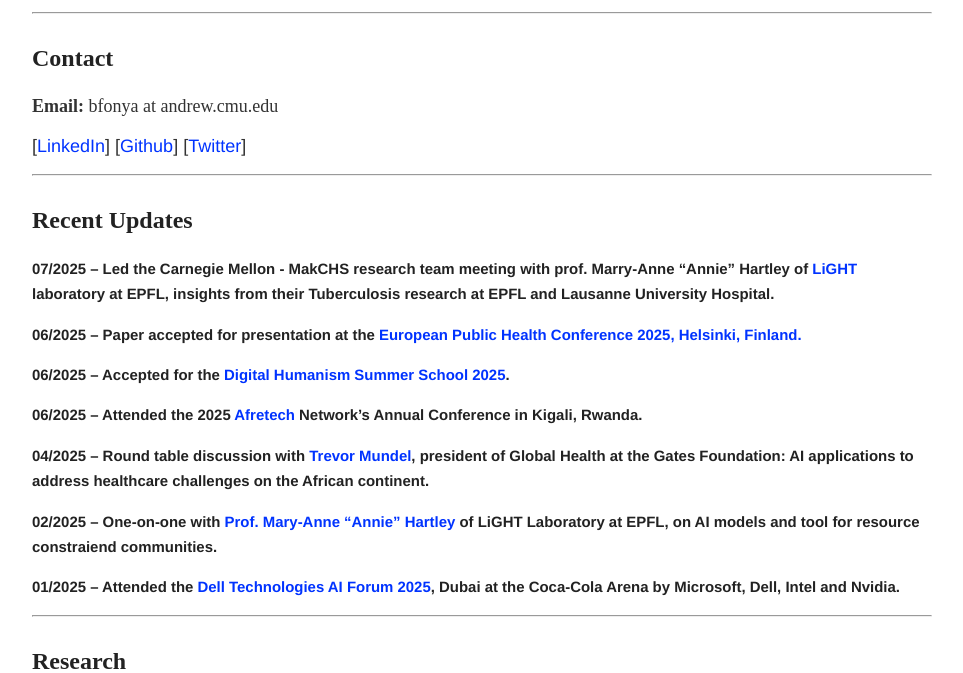
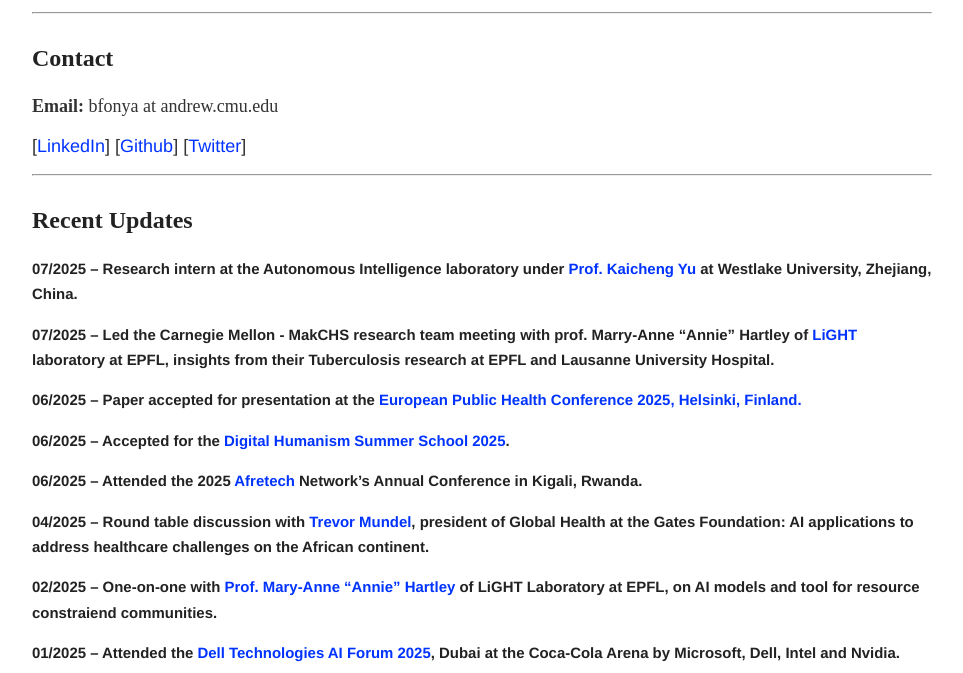
Before and after one commit to FonyaBrandone/FonyaBrandone.github.io, a Jekyll site: the page built from index.md, in a window 1280 px wide and 900 px high, scrolled down 411 px, cut to the strip 0-673 px from the top of the window. Shown: the whole strip, without its empty margins (158-1121 px from the left). Built offline with Jekyll 4.4.1, drawn with Linux system fonts in a browser that asks for light colours.

Commit message:
Updated news

```diff
--- a/index.md
+++ b/index.md
@@ -39,6 +39,8 @@ Apart from work, I enjoy travelling, reading and watching documentaries.
 ## <span style="font-family:'Candara Light';">Recent Updates</span>
 
 <span style="font-family:'Candara Light';">
+
+##### **07/2025** – Research intern at the Autonomous Intelligence laboratory under <a href='https://www.light-laboratory.org/'>Prof. Kaicheng Yu</a> at Westlake University, Zhejiang, China. <br>
 
 ##### **07/2025** – Led the Carnegie Mellon - MakCHS research team meeting with prof. Marry-Anne "Annie" Hartley of <a href='https://www.light-laboratory.org/'>LiGHT</a> laboratory at EPFL, insights from their Tuberculosis research at EPFL and Lausanne University Hospital. <br>
 
```
